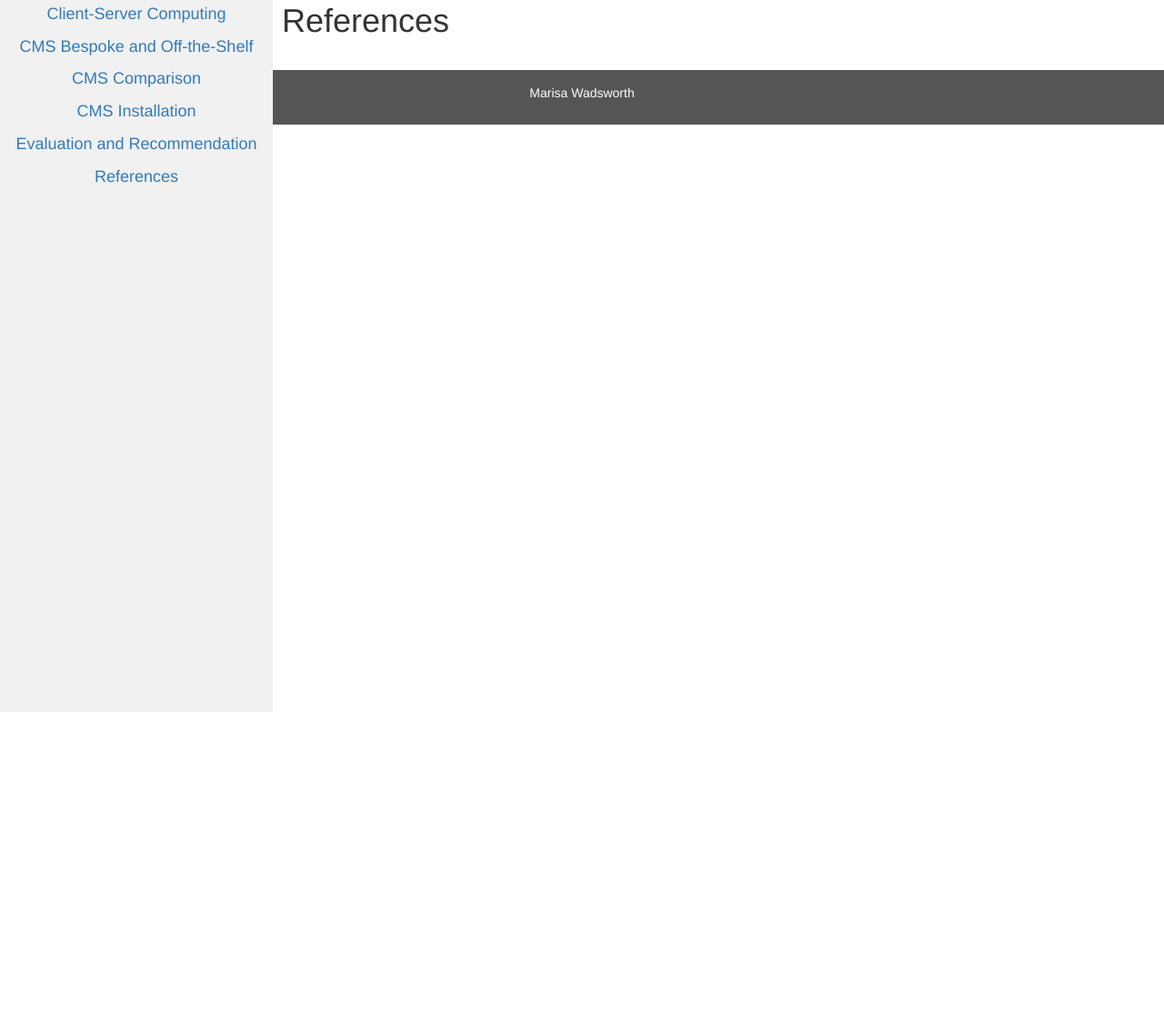
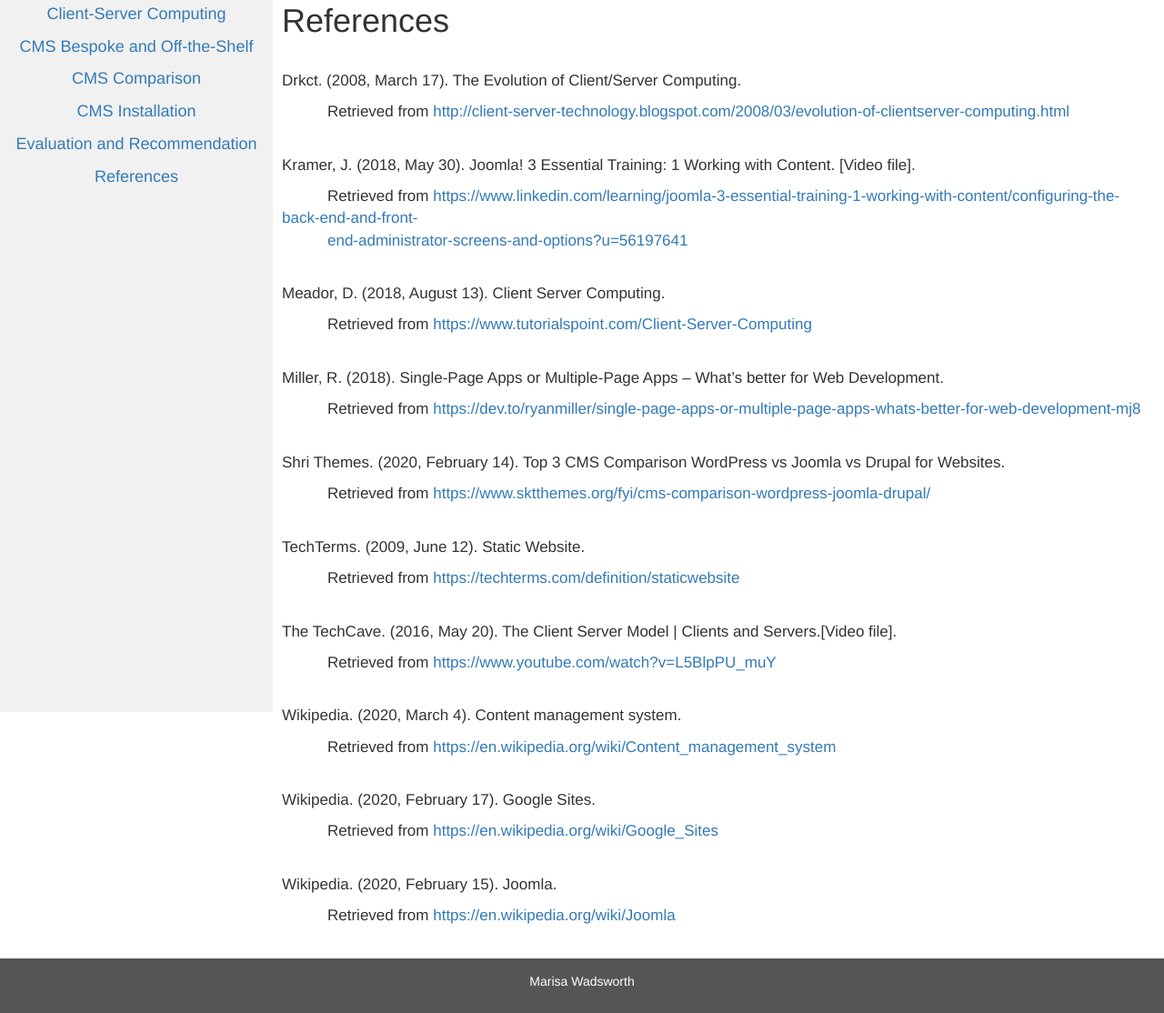
Before and after one commit to marisawadsworth/COMP.7215-Assign-1, a plain HTML site: page references.html in a window 1280 px wide. Shown: the part 109-1223 px from the top of the page at 91% size. Before the commit the page ends 800 px from the top, so only its background shows below. Drawn offline with nearby package versions, Linux system fonts and the light colour scheme.

Commit message:
References Finished

```diff
--- a/css/style.css
+++ b/css/style.css
@@ -28,6 +28,10 @@ table, th, td {
     border: 1px solid black;
   }
 
+.indent {
+    text-indent: 50px;
+}
+
 /* Set black background color, white text and some padding */
 footer {
     /* margin-left: 300px; */
--- a/references.html
+++ b/references.html
@@ -35,7 +35,47 @@
           <div class="text-left">
             <h1>References</h1> <br>
 
-
+            <p>Drkct. (2008, March 17). The Evolution of Client/Server Computing.<br>
+              <div class="indent">Retrieved from <a href="http://client-server-technology.blogspot.com/2008/03/evolution-of-clientserver-computing.html">
+                http://client-server-technology.blogspot.com/2008/03/evolution-of-clientserver-computing.html</a></div>
+            </p><br>
+            <p>Kramer, J. (2018, May 30). Joomla! 3 Essential Training: 1 Working with Content. [Video file].<br>
+              <div class="indent">Retrieved from <a href="https://www.linkedin.com/learning/joomla-3-essential-training-1-working-with-content/configuring-the-back-end-and-front-end-administrator-screens-and-options?u=5619764">
+                https://www.linkedin.com/learning/joomla-3-essential-training-1-working-with-content/configuring-the-back-end-and-front-
+                <div class="indent">end-administrator-screens-and-options?u=56197641</div></a></div>
+            </p><br>
+            <p>Meador, D. (2018, August 13). Client Server Computing.<br>
+              <div class="indent">Retrieved from <a href="https://www.tutorialspoint.com/Client-Server-Computing">
+                https://www.tutorialspoint.com/Client-Server-Computing</a></div>
+            </p><br>
+            <p>Miller, R. (2018). Single-Page Apps or Multiple-Page Apps – What’s better for Web Development.<br>
+              <div class="indent">Retrieved from <a href="https://dev.to/ryanmiller/single-page-apps-or-multiple-page-apps-whats-better-for-web-development-mj8">
+                https://dev.to/ryanmiller/single-page-apps-or-multiple-page-apps-whats-better-for-web-development-mj8</a></div>
+            </p><br>
+            <p>Shri Themes. (2020, February 14). Top 3 CMS Comparison WordPress vs Joomla vs Drupal for Websites.<br>
+              <div class="indent">Retrieved from <a href="https://www.sktthemes.org/fyi/cms-comparison-wordpress-joomla-drupal/">
+                https://www.sktthemes.org/fyi/cms-comparison-wordpress-joomla-drupal/</a></div>
+            </p><br>
+            <p>TechTerms. (2009, June 12). Static Website.<br>
+              <div class="indent">Retrieved from <a href="https://techterms.com/definition/staticwebsite">
+                https://techterms.com/definition/staticwebsite</a></div>
+            </p><br>
+            <p>The TechCave. (2016, May 20). The Client Server Model | Clients and Servers.[Video file].<br>
+              <div class="indent">Retrieved from <a href="https://www.youtube.com/watch?v=L5BlpPU_muY">
+                https://www.youtube.com/watch?v=L5BlpPU_muY</a></div>
+            </p><br>
+            <p>Wikipedia. (2020, March 4). Content management system.<br>
+              <div class="indent">Retrieved from <a href="https://en.wikipedia.org/wiki/Content_management_system">
+                https://en.wikipedia.org/wiki/Content_management_system</a></div>
+            </p><br>
+            <p>Wikipedia. (2020, February 17). Google Sites.<br>
+              <div class="indent">Retrieved from <a href="https://en.wikipedia.org/wiki/Google_Sites">
+                https://en.wikipedia.org/wiki/Google_Sites</a></div>
+            </p><br>
+            <p>Wikipedia. (2020, February 15). Joomla.<br>
+              <div class="indent">Retrieved from <a href="https://en.wikipedia.org/wiki/Joomla">
+                https://en.wikipedia.org/wiki/Joomla</a></div>
+            </p><br>
 
           </div>
 
```
